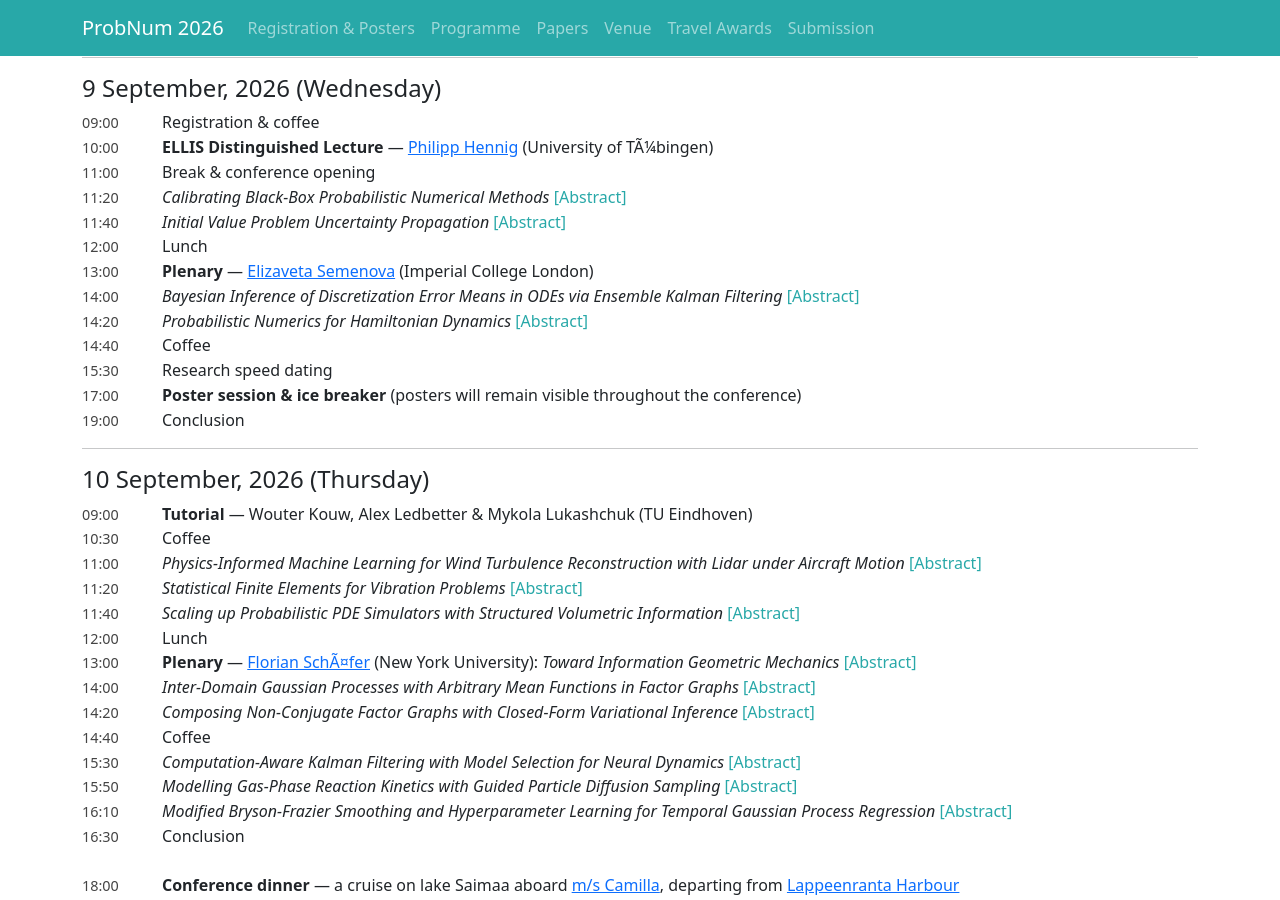
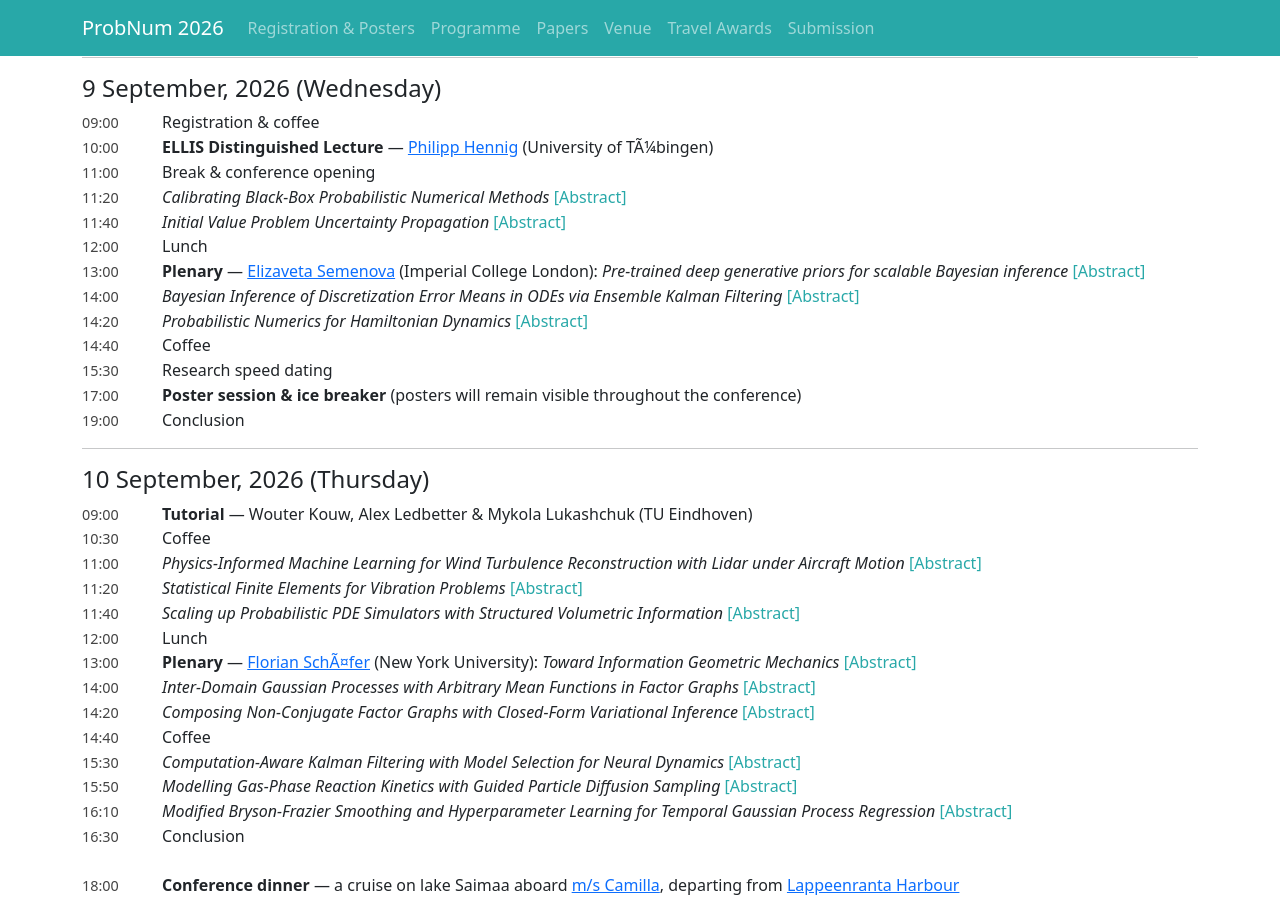
Before and after one commit to probnum2026/probnum2026.github.io, a Jekyll site: the page built from program.md, in a window 1280 px wide and 900 px high, scrolled down 407 px. Built offline with Jekyll 4.4.1, drawn with Linux system fonts in a browser that asks for light colours; nearby versions of some CDN libraries.

Commit message:
add abstract

```diff
--- a/program.md
+++ b/program.md
@@ -19,7 +19,8 @@ The conference will be held at the Lappeenranta Campus of LUT University (<a hre
 <div class="entry"><span class="time">11:20</span><i>Calibrating Black-Box Probabilistic Numerical Methods</i> <details class="abstract"><summary>Abstract</summary><p>Black-box probabilistic numerical methods offer the tantalising prospect of endowing any (scalar) output from any (consistent) numerical code with a Bayesian credible interval. The idea is to construct a dataset containing simulations of increasing precision, and to cast extrapolation of these data to the infinite precision limit as a prediction task. However, calibrating probabilistic predictions is challenging when working with a small dataset. For codes with multiple outputs, treating each (scalar) output independently can result in large variation in credible intervals between outputs whose numerical accuracy ought to be similar. A principled solution is to formulate a multivariate prediction task, but this requires a statistical model capable of describing the (possibly complex) multivariate phenomenon being simulated, which goes against the spirit of the black-box framework. This paper proposes and analyses a simple approach to couple together related prediction tasks while preserving the simplicity of the black-box framework.</p></details></div>
 <div class="entry"><span class="time">11:40</span><i>Initial Value Problem Uncertainty Propagation</i> <details class="abstract"><summary>Abstract</summary><p>Probabilistic ODE solvers quantify numerical uncertainty by returning a posterior distribution over the solution, rather than only a point estimate. However, these methods typically assume that the initial value problem (IVP) itself is deterministic and fully known. When initial conditions or parameters are uncertain, increasing the numerical accuracy during the solve should not reduce uncertainty about the IVP itself. Standard probabilistic ODE solvers do not distinguish clearly between numerical uncertainty and IVP uncertainty, and may therefore contract the latter inappropriately. Recent work addressed this issue by combining filtering-based probabilistic ODE solvers with numerical quadrature to marginalise correctly over the IVP uncertainty. We extend this work by formulating this outer marginalisation problem in a Bayesian quadrature framework, allowing uncertainty from the quadrature approximation itself to be quantified alongside propagated IVP uncertainty and conditional solver uncertainty. In addition, for Gaussian uncertainty in the initial conditions or parameters, we derive closed-form recursions that can be incorporated directly into filtering and smoothing methods, thereby avoiding numerical quadrature altogether.</p></details></div>
 <div class="entry"><span class="time">12:00</span>Lunch</div>
-<div class="entry"><span class="time">13:00</span><strong>Plenary</strong> &mdash; <a href="https://www.elizaveta-semenova.com/">Elizaveta Semenova</a> (Imperial College London)</div>
+<div class="entry"><span class="time">13:00</span><strong>Plenary</strong> &mdash; <a href="https://www.elizaveta-semenova.com/">Elizaveta Semenova</a> (Imperial College London): <i>Pre-trained deep generative priors for scalable Bayesian inference</i> <details class="abstract"><summary>Abstract</summary><p>This talk will trace the evolution of pre-trained generative priors for Bayesian inference. I will begin with PriorVAE, which uses variational autoencoders to learn efficient representations of spatial Gaussian process priors for use within MCMC. I will then discuss PriorCVAE, which extends this idea by conditioning on prior hyperparameters, allowing them to be inferred jointly with the corresponding process realisations. I will next present deepRV, a decoder-only neural surrogate for Gaussian process prior sampling, designed to make prior encoding more efficient and scalable. Finally, I will discuss SMRS, the Surrogate Model Reporting Standard, motivated by broader challenges around the evaluation and reporting of surrogate models. Together, these works illustrate both the promise of pre-trained generative surrogates for Bayesian inference and the importance of assessing and reporting their approximations carefully.
+</p></details> </div>
 <div class="entry"><span class="time">14:00</span><i>Bayesian Inference of Discretization Error Means in ODEs via Ensemble Kalman Filtering</i> <details class="abstract"><summary>Abstract</summary><p>We propose a Bayesian framework to quantify discretization errors in numerical solutions of ODE models based on observational data. The discretization error is modeled as a random variable, and its mean&mdash;referred to as the discretization error mean&mdash;is inferred from the observations. By introducing a Markov prior on the temporal evolution of the discretization error mean, we formulate the problem as a state-space model with a linear Gaussian observation process, which enables efficient inference via the Ensemble Kalman Filter. We also propose a specific form of a Markov prior motivated by classical discretization error analysis, in which global errors accumulate from local errors. It depends on a step size of a numerical solver, and we establish its convergence rate in probability as the step size tends to zero. Numerical experiments on the pendulum system and the FitzHugh&ndash;Nagumo model demonstrate the effectiveness of the proposed approach.</p></details></div>
 <div class="entry"><span class="time">14:20</span><i>Probabilistic Numerics for Hamiltonian Dynamics</i> <details class="abstract"><summary>Abstract</summary><p>Many ordinary differential equations (ODEs) encountered in science originate from physical principles that contain substantially more structure than the ODE alone. In particular, Hamiltonian systems arise from variational principles, possess a symplectic structure, and exhibit conservation laws induced by symmetries. Standard probabilistic ODE solvers, that typically condition on the residual of the ODE, can overlook this additional physical information. In this paper, we focus on Hamiltonian dynamics, we revisit variational integrators and propose a probabilistic-numerical extension, based on a physics-informed prior. Furthermore, we discuss the symmetry-based Bayesian ODE framework of Wang et al. (2020), clarifying the role of integrability in Hamiltonian systems and the related Lie-algebra structure in defining Bayesian formulations.</p></details></div>
 <div class="entry"><span class="time">14:40</span>Coffee</div>
```
